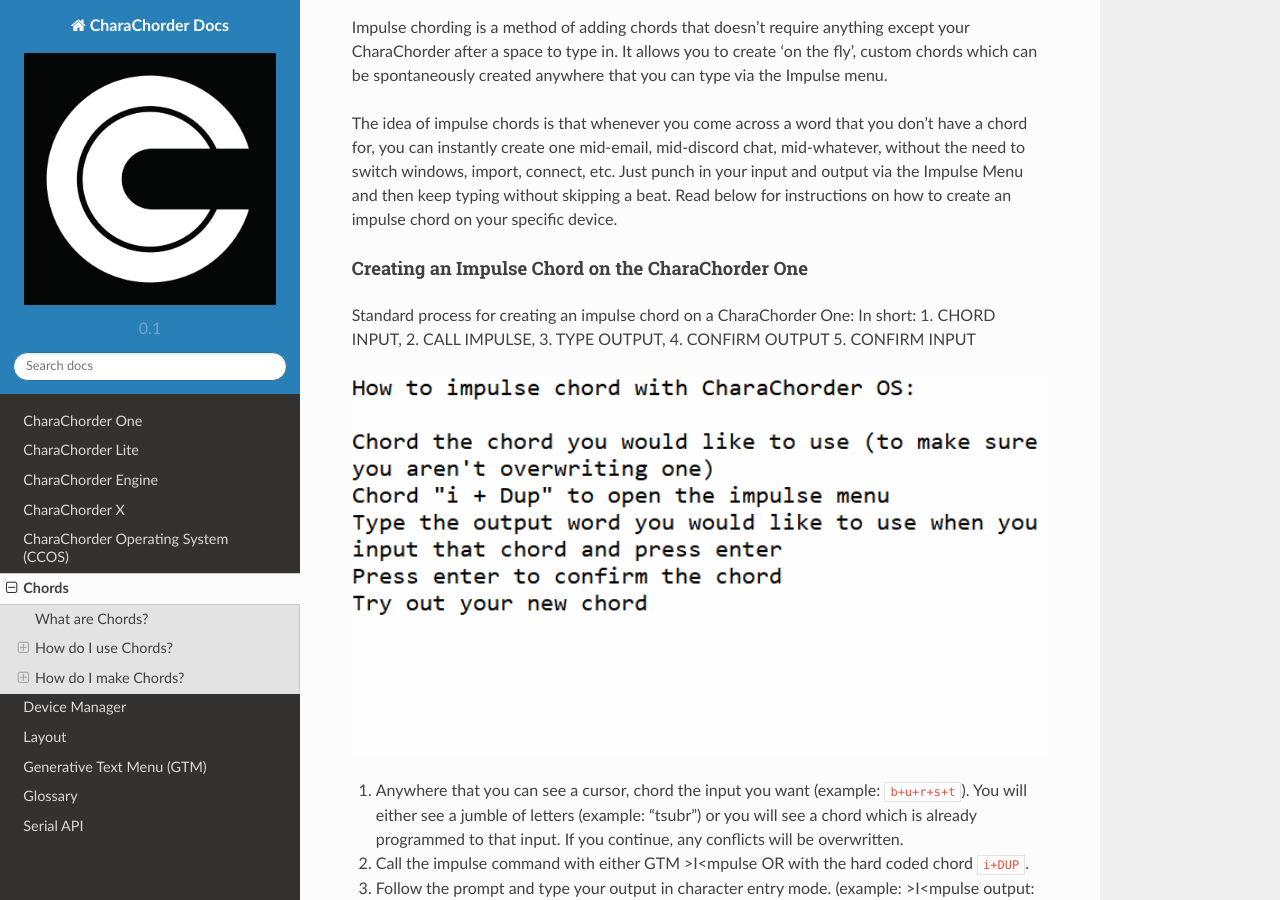
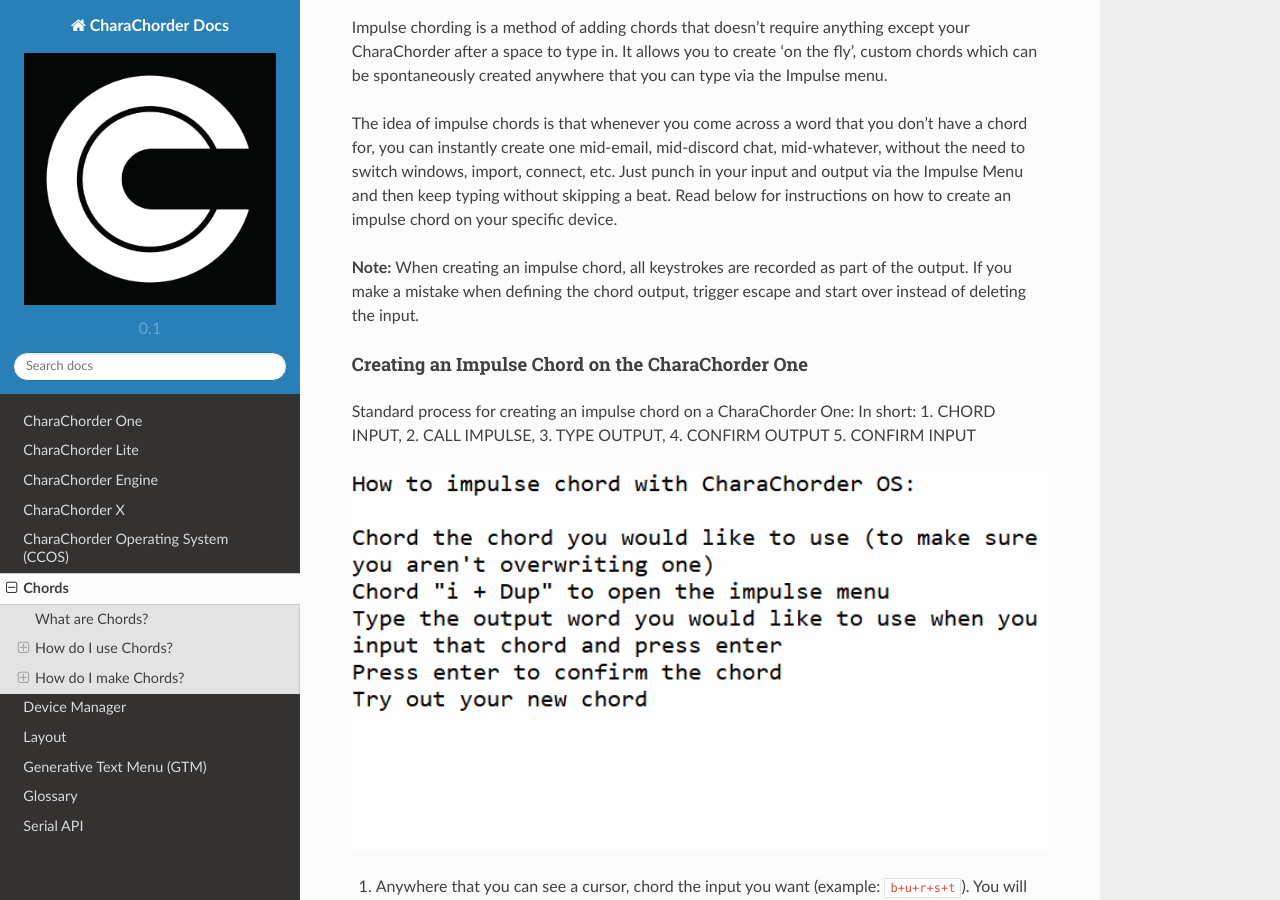
Before and after one commit to CharaChorder/docs, a Sphinx documentation site: the page built from docs/Chords.rst, in a window 1280 px wide and 900 px high, scrolled down 2567 px. Built offline with Sphinx 7.4.7 and the Read the Docs theme 2.0.0, drawn with Linux system fonts in a browser that asks for light colours.

Commit message:
Update Chords.rst
adds note to impulse chording section about chord output deletion.

```diff
--- a/docs/Chords.rst
+++ b/docs/Chords.rst
@@ -137,6 +137,10 @@
 for instructions on how to create an impulse chord on your specific
 device.
 
+**Note:** When creating an impulse chord, all keystrokes are recorded
+as part of the output. If you make a mistake when defining the chord
+output, trigger escape and start over instead of deleting the input.
+
 Creating an Impulse Chord on the CharaChorder One
 ^^^^^^^^^^^^^^^^^^^^^^^^^^^^^^^^^^^^^^^^^^^^^^^^^^^^^^
 
```
